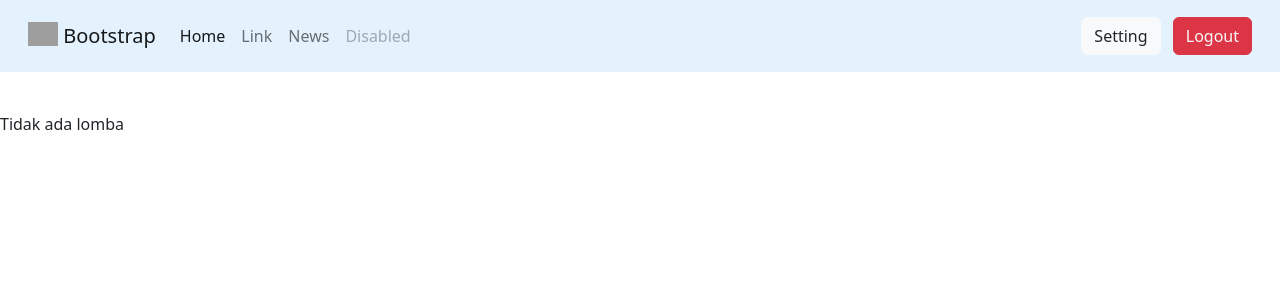
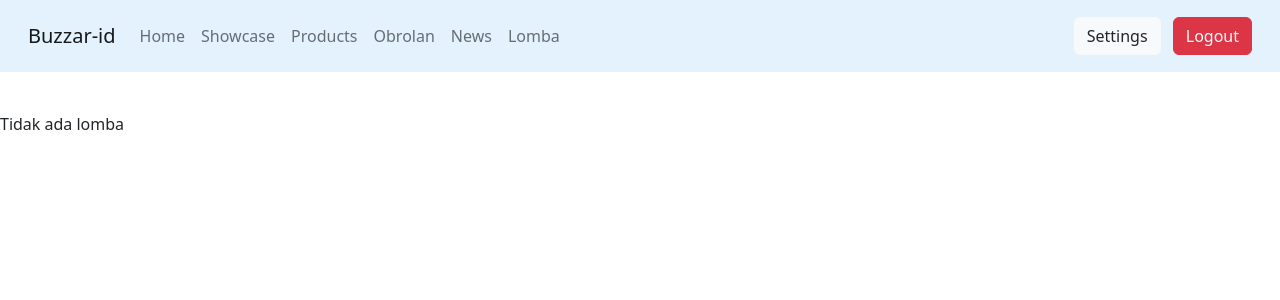
Before and after one commit to PBP22-23-C-11/PTS-Kelompok-C11, a Django app: page /lomba/all/ in a window 1280 px wide. Shown: the top 300 px of the page. Run offline with Django 4.2, Linux system fonts and the light colour scheme; the visitor is signed in with stand-in values (Sample User, id 1); data that the repository does not hold is empty; grey boxes are pictures that could not be loaded.

Commit message:
feat: navbar

```diff
--- a/static/js/news/article.js
+++ b/static/js/news/article.js
@@ -13,3 +13,7 @@ function getArticleId() {
 function getAuthorId() {
     return parseInt($('#value-author-id').text());
 }
+
+$(document).ready(function() {
+    $('#nav-item-news').addClass('active');
+});
--- a/static/js/news/news.js
+++ b/static/js/news/news.js
@@ -75,6 +75,8 @@ function refreshArticleList(data) {
 }
 
 $(document).ready(function() {
+    $('#nav-item-news').addClass('active');
+
     updateNonSortBy();
     updateSortBy();
     submitForm();
--- /dev/null
+++ b/static/js/utils.js
@@ -0,0 +1,8 @@
+function escapeHTML(unsafe) {
+    return unsafe
+        .replace(/&/g, "&amp;")
+        .replace(/</g, "&lt;")
+        .replace(/>/g, "&gt;")
+        .replace(/"/g, "&quot;")
+        .replace(/'/g, "&#039;");
+}
--- a/templates/base.html
+++ b/templates/base.html
@@ -1,157 +1,67 @@
 {% load static %}
 <!DOCTYPE html>
 <html lang="en">
-
     <head>
         <meta charset="UTF-8">
         <meta name="viewport" content="width=device-width, initial-scale=1.0">
         <link rel="stylesheet" href="{% static 'css/style.css' %}">
         <link href="https://cdn.jsdelivr.net/npm/bootstrap@5.2.1/dist/css/bootstrap.min.css" rel="stylesheet" integrity="sha384-iYQeCzEYFbKjA/T2uDLTpkwGzCiq6soy8tYaI1GyVh/UjpbCx/TYkiZhlZB6+fzT" crossorigin="anonymous">
         <script src="https://ajax.googleapis.com/ajax/libs/jquery/3.6.0/jquery.min.js"></script>
-  <script>
-      function escapeHTML(unsafe) {
-          return unsafe
-              .replace(/&/g, "&amp;")
-              .replace(/</g, "&lt;")
-              .replace(/>/g, "&gt;")
-              .replace(/"/g, "&quot;")
-              .replace(/'/g, "&#039;");
-      }
-  </script>
+        <script src="{% static 'js/utils.js' %}"></script>
         {% block meta %}
         {% endblock meta %}
     </head>
-
     <body>
-{% if user.is_authenticated %}
-<!-- <nav class="navbar p-3 mb-3" style="background-color: #e3f2fd;">
-    <div class="container-fluid">
-        <a class="navbar-brand" href="#">
-            <img src="https://getbootstrap.com/docs/5.2/assets/brand/bootstrap-logo.svg" alt="Logo" width="30" height="24" class="d-inline-block align-text-top">
-            Bootstrap
-        </a>
-
-        <div class="d-flex flex-row">
-            <div class="dropdown" style="float: right;">
-                <a href="#" class="d-block link-dark text-decoration-none dropdown-toggle" data-bs-toggle="dropdown" aria-expanded="false">
-                  <img src="https://github.com/mdo.png" alt="mdo" width="32" height="32" class="rounded-circle">
-                </a>
-                <ul class="dropdown-menu text-small">
-                  <li><a class="dropdown-item" href="#">New project...</a></li>
-                  <li><a class="dropdown-item" href="#">Settings</a></li>
-                  <li><a class="dropdown-item" href="#">Profile</a></li>
-                  <li><hr class="dropdown-divider"></li>
-                  <li><a class="dropdown-item" href="#">Sign out</a></li>
-                </ul>
-              </div>
-        </div>
-    </div>
-</nav> -->
-
         <nav class="navbar navbar-expand-lg p-3" style="background-color: #e3f2fd;">
             <div class="container-fluid">
-        <a class="navbar-brand" href="#">
-            <img src="https://getbootstrap.com/docs/5.2/assets/brand/bootstrap-logo.svg" alt="Logo" width="30" height="24" class="d-inline-block align-text-top">
-            Bootstrap
+                <a class="navbar-brand" href="/">
+                    <!-- <img src="https://getbootstrap.com/docs/5.2/assets/brand/bootstrap-logo.svg" alt="Logo" width="30" height="24" class="d-inline-block align-text-top"> -->
+                    Buzzar-id
                 </a>
-
-        <button class="navbar-toggler" type="button" data-bs-toggle="collapse" data-bs-target="#navbarNavDarkDropdown" aria-controls="navbarNavDarkDropdown" aria-expanded="false" aria-label="Toggle navigation">
+                <button class="navbar-toggler" type="button" data-bs-toggle="collapse" data-bs-target="#navbarTogglerDemo02" aria-controls="navbarTogglerDemo02" aria-expanded="false" aria-label="Toggle navigation">
                     <span class="navbar-toggler-icon"></span>
                 </button>
-
-        <div class="collapse navbar-collapse" id="navbarNavDarkDropdown">
+                <div class="collapse navbar-collapse" id="navbarTogglerDemo02">
                     <ul class="navbar-nav me-auto mb-2 mb-lg-0">
                         <li class="nav-item">
-                    <a class="nav-link active" aria-current="page" href="/">Home</a>
+                            <a id="nav-item-home" class="nav-link" href="/">Home</a>
                         </li>
                         <li class="nav-item">
-                    <a class="nav-link" href="#">Link</a>
+                            <a id="nav-item-showcase" class="nav-link" href="/showcase/">Showcase</a>
                         </li>
                         <li class="nav-item">
-                    <a class="nav-link" href="/news/">News</a>
+                            <a id="nav-item-products" class="nav-link" href="/products/">Products</a>
                         </li>
                         <li class="nav-item">
-                    <a class="nav-link disabled">Disabled</a>
+                            <a id="nav-item-obrolan" class="nav-link" href="/obrolan/">Obrolan</a>
+                        </li>
+                        <li class="nav-item">
+                            <a id="nav-item-news" class="nav-link" href="/news/">News</a>
+                        </li>
+                        <li class="nav-item">
+                            <a id="nav-item-lomba" class="nav-link" href="/lomba/">Lomba</a>
                         </li>
                     </ul>
-
                     <div class="text-end">
-                <button type="button" class="btn btn-light text-dark me-2">Setting</button>
+                        {% if user.is_authenticated %}
+                            <button type="button" class="btn btn-light text-dark me-2">Settings</button>
                             <button type="button" class="btn btn-danger">
                                 <a class="link-light text-decoration-none" href="/logout">Logout</a>
                             </button>
-            </div>
-        </div>
-    </div>
-</nav>
-
-<!-- <nav class="navbar shadow navbar-expand-lg bg-light">
-    <div class="container-fluid">
-      <a class="navbar-brand" href="#">
-        <img src="https://getbootstrap.com/docs/5.2/assets/brand/bootstrap-logo.svg" alt="Logo" height="70" class="d-inline-block align-text-top">
-      </a>
-      <div class="d-flex flex-row">
-        <div class="dropdown m-auto mx-3">
-          <button class="btn btn-primary dropdown-toggle" type="button" data-bs-toggle="dropdown" aria-expanded="false">
-            Profile
-          </button>
-          <ul class="dropdown-menu">
-            <li><a class="dropdown-item" href="#">New project...</a></li>
-            <li><a class="dropdown-item" href="#">Settings</a></li>
-            <li><a class="dropdown-item" href="#">Profile</a></li>
-                <li><hr class="dropdown-divider"></li>
-            <li><a class="dropdown-item" href="#">Sign out</a></li>
-          </ul>
-        </div>
-        <img src="https://github.com/mdo.png" class="rounded-circle shadow avatar m-auto mx-3">
-      </div>
-    </div>
-</nav> -->
-
                         {% else %}
-<nav class="navbar navbar-expand-lg p-3" style="background-color: #e3f2fd;">
-    <div class="container-fluid">
-        <a class="navbar-brand" href="#">
-            <img src="https://getbootstrap.com/docs/5.2/assets/brand/bootstrap-logo.svg" alt="Logo" width="30" height="24" class="d-inline-block align-text-top">
-            Bootstrap
-        </a>
-
-        <button class="navbar-toggler" type="button" data-bs-toggle="collapse" data-bs-target="#navbarTogglerDemo02" aria-controls="navbarTogglerDemo02" aria-expanded="false" aria-label="Toggle navigation">
-            <span class="navbar-toggler-icon"></span>
-        </button>
-
-        <div class="collapse navbar-collapse" id="navbarTogglerDemo02">
-            <ul class="navbar-nav me-auto mb-2 mb-lg-0">
-            <li class="nav-item">
-                <a class="nav-link active" aria-current="page" href="#">Home</a>
-            </li>
-            <li class="nav-item">
-                <a class="nav-link" href="#">Link</a>
-            </li>
-            <li class="nav-item">
-                <a class="nav-link" href="/news/">News</a>
-            </li>
-            <li class="nav-item">
-                <a class="nav-link disabled">Disabled</a>
-            </li>
-            </ul>
-
-            <div class="text-end">
                             <button type="button" class="btn btn-light">
                                 <a class="link-dark text-decoration-none" href="/login">Login</a>
                             </button>
                             <button type="button" class="btn btn-warning">
                                 <a class="link-dark text-decoration-none" href="/register">Sign-Up</a>
                             </button>
+                        {% endif %}
                     </div>
                 </div>
             </div>
         </nav>
-{% endif %}
-
         {% block content %}
         {% endblock content %}
         <script src="https://cdn.jsdelivr.net/npm/bootstrap@5.2.2/dist/js/bootstrap.bundle.min.js" integrity="sha384-OERcA2EqjJCMA+/3y+gxIOqMEjwtxJY7qPCqsdltbNJuaOe923+mo//f6V8Qbsw3" crossorigin="anonymous"></script>
     </body>
-
 </html>
```
Lines whose indentation alone changed are shown as unchanged.
